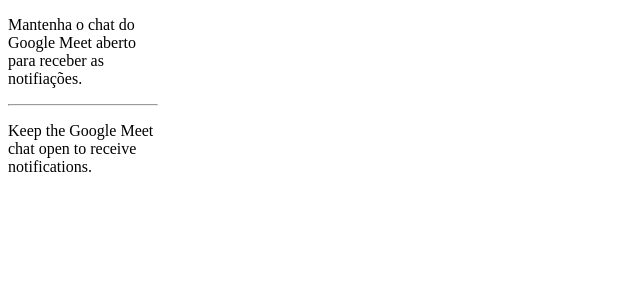
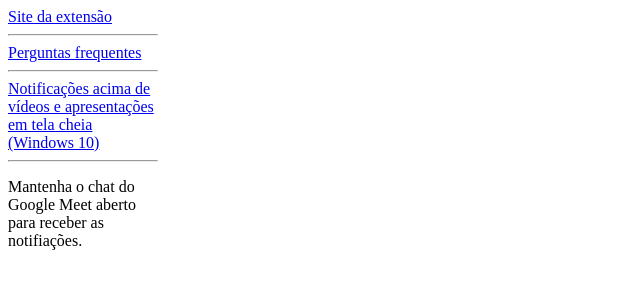
Before and after one commit to joaovcandrade/meet-chat-notifier, a browser extension: page index.html in a window 1280 px wide. Shown: the whole page, without its empty margins (0-640 px from the left). Drawn offline with Linux system fonts and the light colour scheme.

Commit message:
Popup menu

```diff
--- a/index.html
+++ b/index.html
@@ -6,12 +6,14 @@
     <title>Meet Chat Notifier</title>
 </head>
 <body style="width: 150px;">
-    <p>
-        Mantenha o chat do Google Meet aberto para receber as notifiações.
-    </p>
+    <a data-translate="site_message" data-translate-url="site_url"></a>
     <hr>
-    <p>
-        Keep the Google Meet chat open to receive notifications.
-    </p>
+    <a data-translate="faq_message" data-translate-url="faq_url"></a>
+    <hr>
+    <a data-translate="faq_1" data-translate-url="faq_1_url"></a>
+    <hr>
+    <p data-translate="message" data-translate-url="site_url"></p>
+<script src="popup.js"></script>
 </body>
+
 </html>
--- /dev/null
+++ b/popup.js
@@ -0,0 +1,34 @@
+var locales = {
+    "pt":{
+        "message": "Mantenha o chat do Google Meet aberto para receber as notifiações.",
+        "site_message": "Site da extensão",
+        "site_url": "https://sites.google.com/view/meet-chat-notifier",
+        "faq_message":"Perguntas frequentes",
+        "faq_url": "https://sites.google.com/view/meet-chat-notifier/perguntas-frequentes",
+        "faq_1": "Notificações acima de vídeos e apresentações em tela cheia (Windows 10)",
+        "faq_1_url": "https://sites.google.com/view/meet-chat-notifier/perguntas-frequentes#h.fmx4weu5ktoy"
+    },
+    "en":{
+        "message": "Keep the Google Meet chat open to receive notifications.",
+        "site_message": "extension website",
+        "site_url": "https://sites.google.com/view/meet-chat-notifier",
+        "faq_message":"FAQ",
+        "faq_url": "https://sites.google.com/view/meet-chat-notifier/perguntas-frequentes",
+        "faq_1": "Notifications above videos and full-screen presentations (Windows 10)",
+        "faq_1_url": "https://sites.google.com/view/meet-chat-notifier/perguntas-frequentes#h.fmx4weu5ktoy"
+    }
+};
+var lang = navigator.language.split('-')[0] || navigator.userLanguage.split('-')[0]
+if (!locales[lang]) { lang = 'en' }
+lang = 'pt'
+console.log(document.querySelectorAll('[data-translate]'))
+document.querySelectorAll('[data-translate]').forEach(el=>{
+    el.innerText = locales[lang][el.getAttribute('data-translate')];
+})
+document.querySelectorAll('[data-translate-url]').forEach(el=>{
+    el.href = locales[lang][el.getAttribute('data-translate-url')];
+    el.addEventListener('click',(e)=>{
+        console.log(e)
+        chrome.tabs.create({url: `${e.target.getAttribute('href')}`});
+    })
+})
```
Also changed, not shown: content.js (+8 -12 lines), manifest.json.
